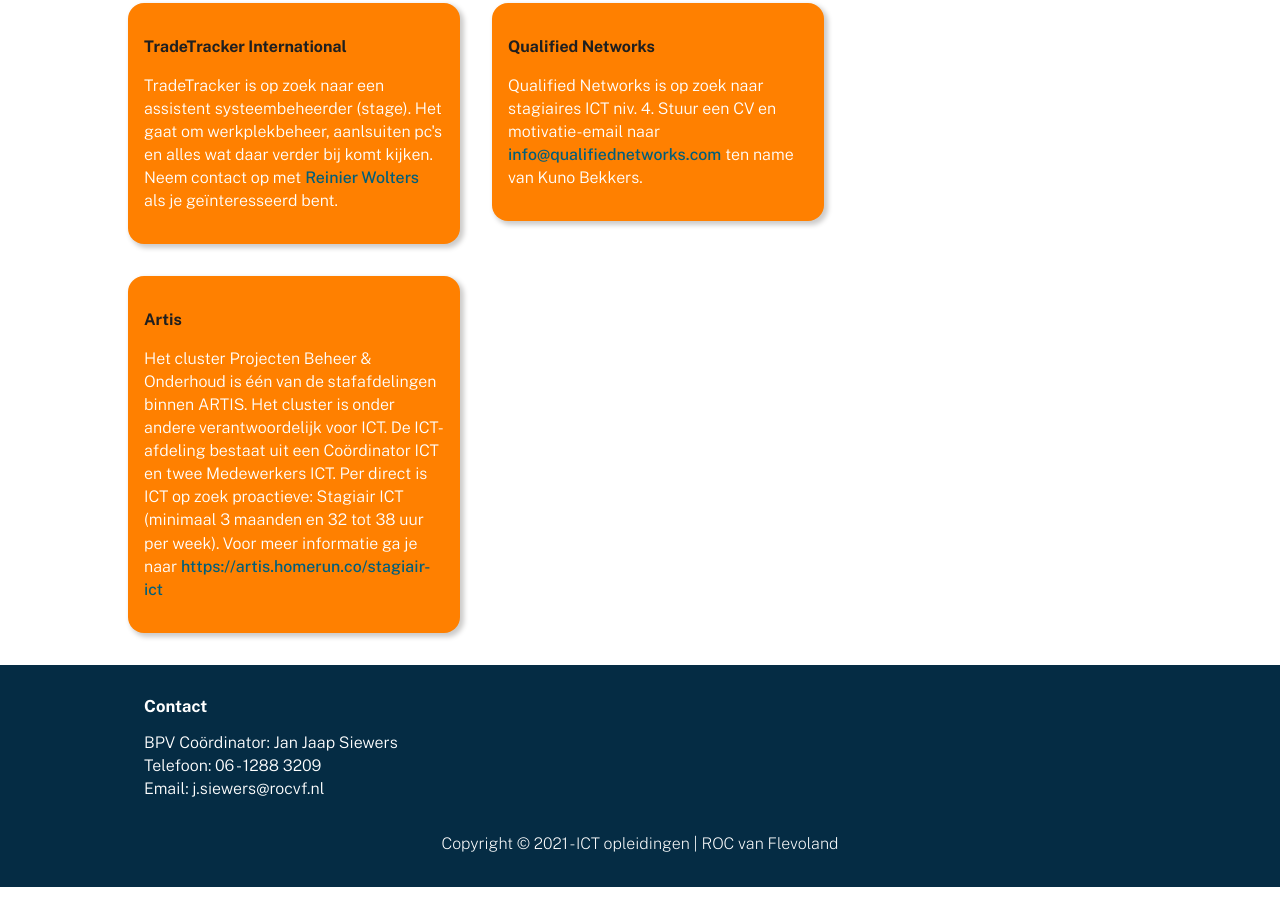
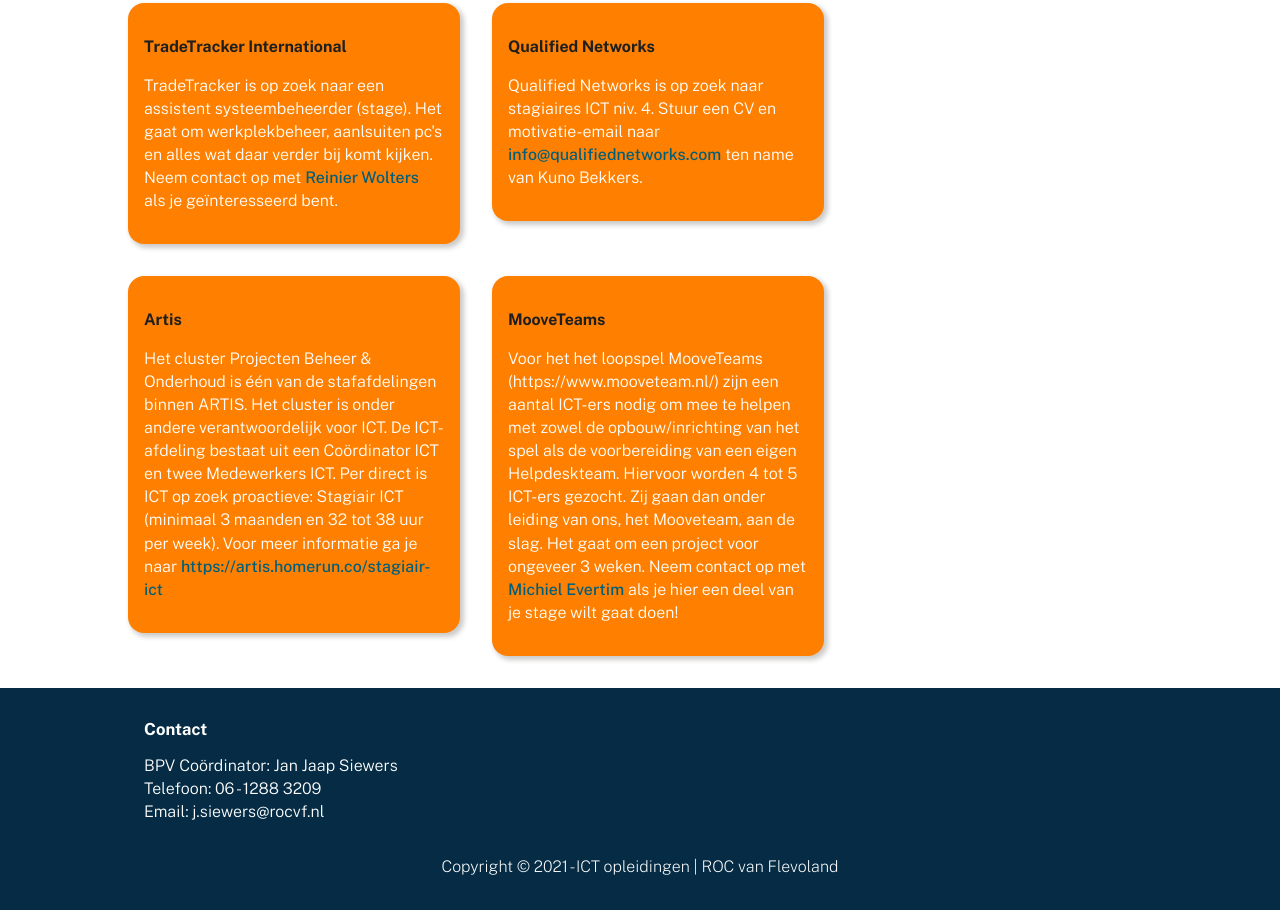
Before and after one commit to siewers32/ictbpvwc, a website: page public_html/index.html in a window 1280 px wide. Shown: the part 9497-10407 px from the top of the page. Before the commit the page ends 10384 px from the top, so only its background shows below. Drawn offline with Linux system fonts and the light colour scheme.

Commit message:
update 8 april mooveteam

```diff
--- a/public_html/index.html
+++ b/public_html/index.html
@@ -676,6 +676,11 @@
             Voor meer informatie ga je naar <a href="https://artis.homerun.co/stagiair-ict">https://artis.homerun.co/stagiair-ict</a></span>
             <span slot="naw"></span>
         </ad-item>
+        <ad-item slot="item">
+            <span slot="title">MooveTeams</span>
+            <span slot="description">Voor het het loopspel MooveTeams (https://www.mooveteam.nl/) zijn een aantal ICT-ers nodig om mee te helpen met zowel de opbouw/inrichting van het spel als de voorbereiding van een eigen Helpdeskteam. Hiervoor worden 4 tot 5 ICT-ers gezocht. Zij gaan dan onder leiding van ons, het Mooveteam, aan de slag. Het gaat om een project voor ongeveer 3 weken. Neem contact op met <a href="mailto:smilde@evertim.com">Michiel Evertim</a> als je hier een deel van je stage wilt gaat doen!</span>
+            <span slot="naw"></span>
+        </ad-item>
     </ad-panel>
 
 </main>
```
Also changed, not shown: src/index.html (+5 -0 lines).
